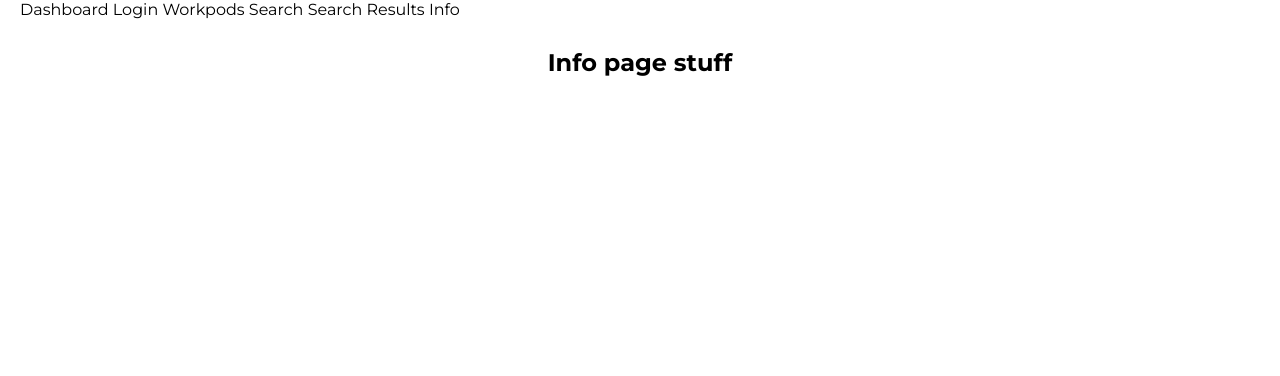
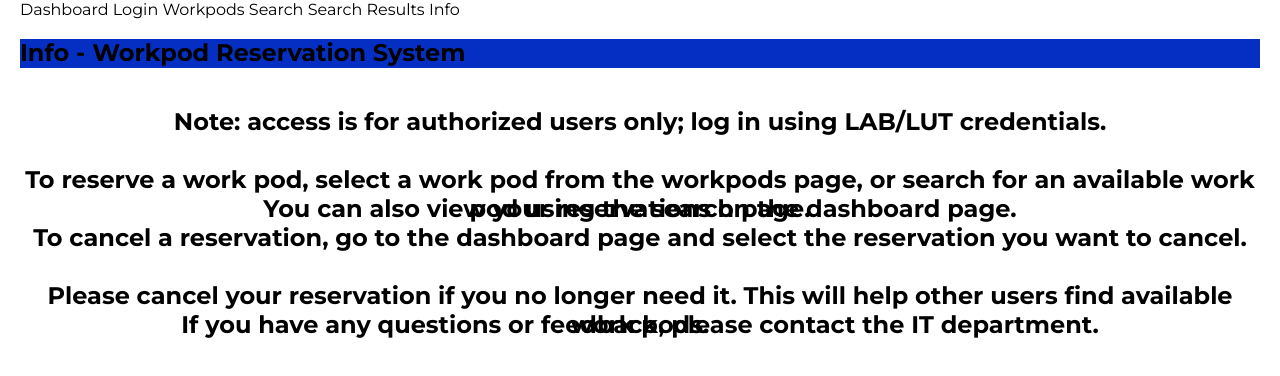
Before and after one commit to oskarisuonpaa/work-pod-end-user-interface, a React (Vite) app in the folder app/: page /info in a window 1280 px wide. Shown: the top 376 px of the page. Built offline with nearby package versions, Linux system fonts and the light colour scheme.

Commit message:
Moving info page to its own component
Moving info page to its own component

```diff
--- a/app/src/App.tsx
+++ b/app/src/App.tsx
@@ -2,6 +2,7 @@ import { Routes, Route, Link, useParams, Navigate } from "react-router";
 import LoginScreen from "./components/LoginScreen";
 import LoginForm from "./components/LoginForm";
 import Dashboard from "./components/Dashboard";
+import Info from "./components/Info";
 import ProtectedRoute from "./components/ProtectedRoute"
 import { AuthProvider } from "./components/AuthProvider";
 
@@ -89,7 +90,7 @@ const Navigation = () => {
 
 // Page components
 
-const Info = () => <p>Info page stuff</p>;
+
 
 const Search = () => <p>Search page stuff</p>;
 
--- /dev/null
+++ b/app/src/components/Info/Info.css
@@ -0,0 +1,14 @@
+need css for info
+p {
+  color: var(--black);
+  font-family: "Montserrat", sans-serif;
+  font-size: 16px;
+  line-height: 1.5;
+}
+h2 {
+  color: var(--black);
+  font-family: "Montserrat", sans-serif;
+  font-size: 24px;
+  margin-bottom: 10px;
+  background-color: var(--blue);
+}
--- /dev/null
+++ b/app/src/components/Info/index.tsx
@@ -0,0 +1,21 @@
+//Info
+import "./Info.css";
+
+const Info = () => {
+return (
+    <>
+<h2>Info - Workpod Reservation System</h2>
+<p>Note: access is for authorized users only; log in using LAB/LUT credentials.</p>
+<p>To reserve a work pod, select a work pod from the workpods page, or search for
+    an available work pod using the search page.</p>
+    <p> You can also view your reservations on the dashboard page.</p>
+<p>To cancel a reservation, go to the dashboard page and select the reservation you
+    want to cancel.</p>
+<p>Please cancel your reservation if you no longer need it. This will help other
+    users find available work pods.</p>
+
+<p>If you have any questions or feedback, please contact the IT department.</p>
+</>
+)};
+
+export default Info;
```
